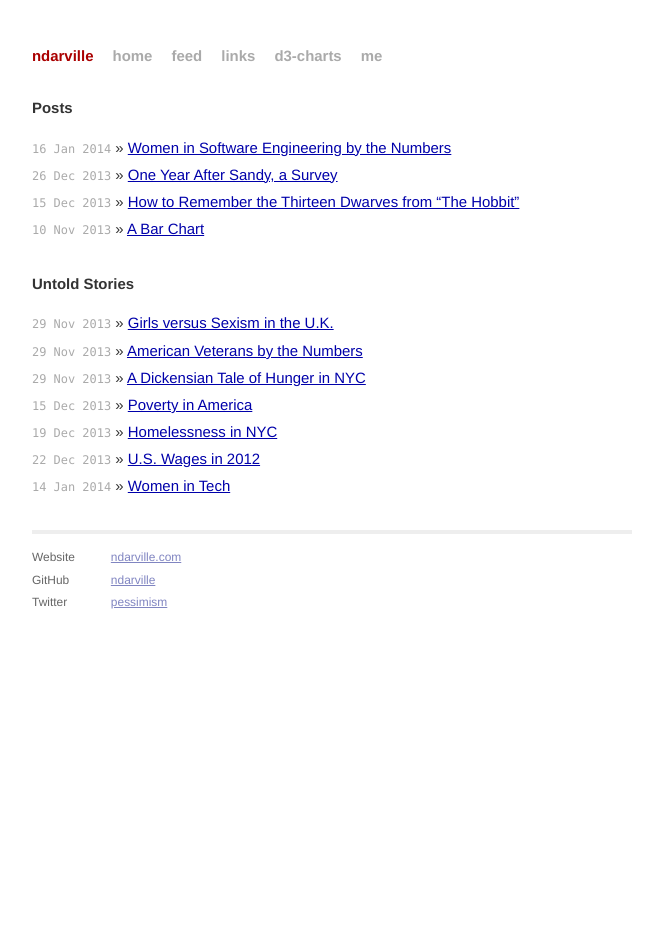
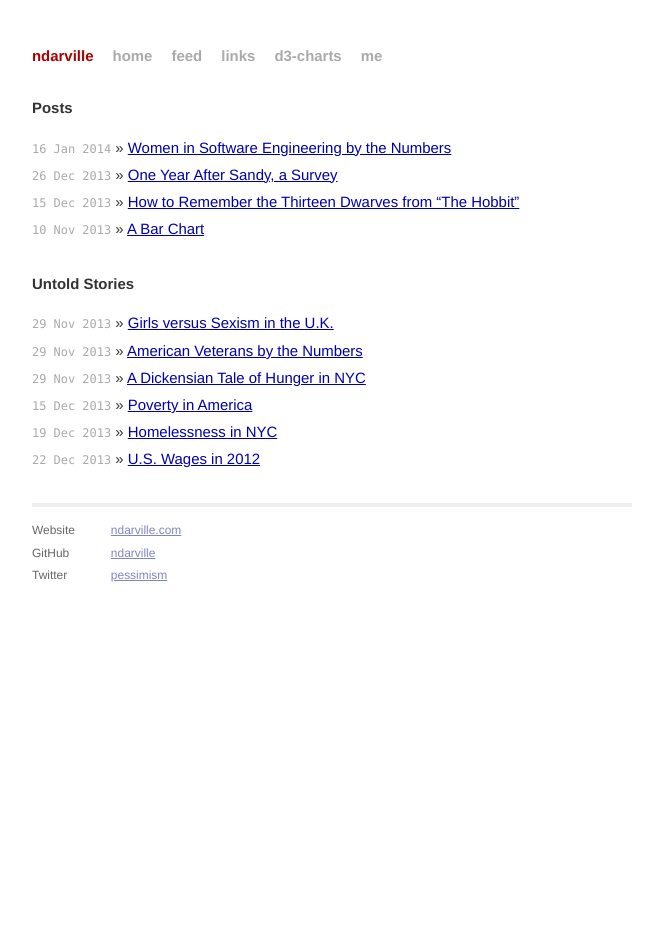
Before and after one commit to ndarville/ndarville.github.io, a Jekyll site: the page built from index.html, in a window 1280 px wide. Shown: the whole page, without its empty margins (308-971 px from the left). Built offline with Jekyll 4.4.1, drawn with Linux system fonts in a browser that asks for light colours.

Commit message:
Removed told story

```diff
--- a/index.html
+++ b/index.html
@@ -29,6 +29,5 @@ title: ndarville.github.io
         <li><span>15 Dec 2013</span> &raquo; <a href="https://twitter.com/greenhousenyt/status/411882225446055936">Poverty in America</a></li>
         <li><span>19 Dec 2013</span> &raquo; <a href="http://www.coalitionforthehomeless.org/blog/entry/bloomberg-on-nyc-homelessness-a-total-lack-of-accountability/">Homelessness in NYC</a></li>
         <li><span>22 Dec 2013</span> &raquo; <a href="http://www.lawyersgunsmoneyblog.com/2013/12/the-other-america">U.S. Wages in 2012</a></li>
-        <li><span>14 Jan 2014</span> &raquo; <a href="https://github.com/triketora/women-in-software-eng">Women in Tech</a></li>
     </ul>
 </div>
```
